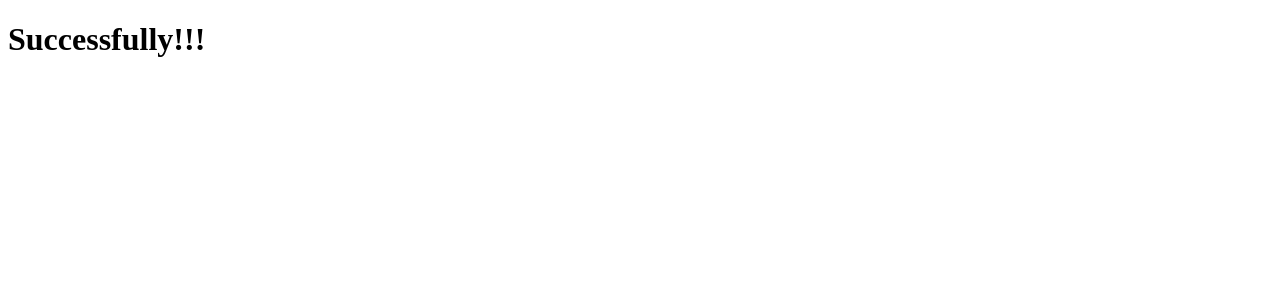
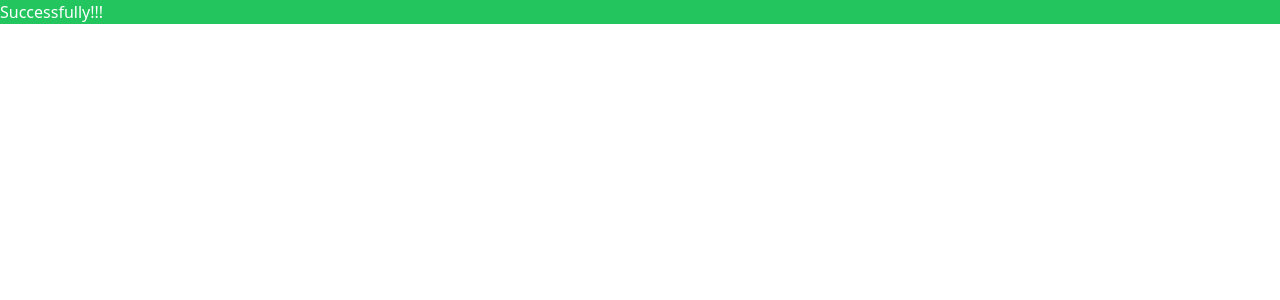
Before and after one commit to carlosj616/products-app, a Vue app: page / in a window 1280 px wide. Shown: the top 300 px of the page. Built offline with nearby package versions, Linux system fonts and the light colour scheme.

Commit message:
Se agrega Tailwind CSS al proyecto base de Vue.js

```diff
--- a/package.json
+++ b/package.json
@@ -12,6 +12,9 @@
   },
   "devDependencies": {
     "@vitejs/plugin-vue": "^4.3.1",
+    "autoprefixer": "^10.4.16",
+    "postcss": "^8.4.30",
+    "tailwindcss": "^3.3.3",
     "vite": "^4.4.9"
   }
 }
--- /dev/null
+++ b/postcss.config.js
@@ -0,0 +1,6 @@
+module.exports = {
+  plugins: {
+    tailwindcss: {},
+    autoprefixer: {},
+  },
+}
--- a/src/App.vue
+++ b/src/App.vue
@@ -3,7 +3,7 @@
 </script>
 
 <template>
-  <h1>Successfully!!!</h1>
+  <h1 class="bg-green-500 text-white">Successfully!!!</h1>
 </template>
 
 <style>
--- a/src/assets/base.css
+++ /dev/null
@@ -1,73 +0,0 @@
-/* color palette from <https://github.com/vuejs/theme> */
-:root {
-  --vt-c-white: #ffffff;
-  --vt-c-white-soft: #f8f8f8;
-  --vt-c-white-mute: #f2f2f2;
-
-  --vt-c-black: #181818;
-  --vt-c-black-soft: #222222;
-  --vt-c-black-mute: #282828;
-
-  --vt-c-indigo: #2c3e50;
-
-  --vt-c-divider-light-1: rgba(60, 60, 60, 0.29);
-  --vt-c-divider-light-2: rgba(60, 60, 60, 0.12);
-  --vt-c-divider-dark-1: rgba(84, 84, 84, 0.65);
-  --vt-c-divider-dark-2: rgba(84, 84, 84, 0.48);
-
-  --vt-c-text-light-1: var(--vt-c-indigo);
-  --vt-c-text-light-2: rgba(60, 60, 60, 0.66);
-  --vt-c-text-dark-1: var(--vt-c-white);
-  --vt-c-text-dark-2: rgba(235, 235, 235, 0.64);
-}
-
-/* semantic color variables for this project */
-:root {
-  --color-background: var(--vt-c-white);
-  --color-background-soft: var(--vt-c-white-soft);
-  --color-background-mute: var(--vt-c-white-mute);
-
-  --color-border: var(--vt-c-divider-light-2);
-  --color-border-hover: var(--vt-c-divider-light-1);
-
-  --color-heading: var(--vt-c-text-light-1);
-  --color-text: var(--vt-c-text-light-1);
-
-  --section-gap: 160px;
-}
-
-@media (prefers-color-scheme: dark) {
-  :root {
-    --color-background: var(--vt-c-black);
-    --color-background-soft: var(--vt-c-black-soft);
-    --color-background-mute: var(--vt-c-black-mute);
-
-    --color-border: var(--vt-c-divider-dark-2);
-    --color-border-hover: var(--vt-c-divider-dark-1);
-
-    --color-heading: var(--vt-c-text-dark-1);
-    --color-text: var(--vt-c-text-dark-2);
-  }
-}
-
-*,
-*::before,
-*::after {
-  box-sizing: border-box;
-  margin: 0;
-  font-weight: normal;
-}
-
-body {
-  min-height: 100vh;
-  color: var(--color-text);
-  background: var(--color-background);
-  transition: color 0.5s, background-color 0.5s;
-  line-height: 1.6;
-  font-family: Inter, -apple-system, BlinkMacSystemFont, 'Segoe UI', Roboto, Oxygen, Ubuntu,
-    Cantarell, 'Fira Sans', 'Droid Sans', 'Helvetica Neue', sans-serif;
-  font-size: 15px;
-  text-rendering: optimizeLegibility;
-  -webkit-font-smoothing: antialiased;
-  -moz-osx-font-smoothing: grayscale;
-}
--- a/src/assets/main.css
+++ /dev/null
@@ -1,35 +0,0 @@
-@import './base.css';
-
-#app {
-  max-width: 1280px;
-  margin: 0 auto;
-  padding: 2rem;
-
-  font-weight: normal;
-}
-
-a,
-.green {
-  text-decoration: none;
-  color: hsla(160, 100%, 37%, 1);
-  transition: 0.4s;
-}
-
-@media (hover: hover) {
-  a:hover {
-    background-color: hsla(160, 100%, 37%, 0.2);
-  }
-}
-
-@media (min-width: 1024px) {
-  body {
-    display: flex;
-    place-items: center;
-  }
-
-  #app {
-    display: grid;
-    grid-template-columns: 1fr 1fr;
-    padding: 0 2rem;
-  }
-}
--- /dev/null
+++ b/src/assets/style.css
@@ -0,0 +1,3 @@
+@tailwind base;
+@tailwind components;
+@tailwind utilities;
--- a/src/main.js
+++ b/src/main.js
@@ -1,4 +1,5 @@
 import { createApp } from 'vue'
 import App from './App.vue'
+import './assets/style.css'
 
 createApp(App).mount('#app')
--- /dev/null
+++ b/tailwind.config.js
@@ -0,0 +1,11 @@
+/** @type {import('tailwindcss').Config} */
+module.exports = {
+  content: [
+    "./index.html",
+    "./src/**/*.{vue,js,ts,jsx,tsx}",
+  ],
+  theme: {
+    extend: {},
+  },
+  plugins: [],
+}
```
Also changed, not shown: src/assets/logo.svg (deleted), 1 other file (tests, documents, lock files or other folders).
